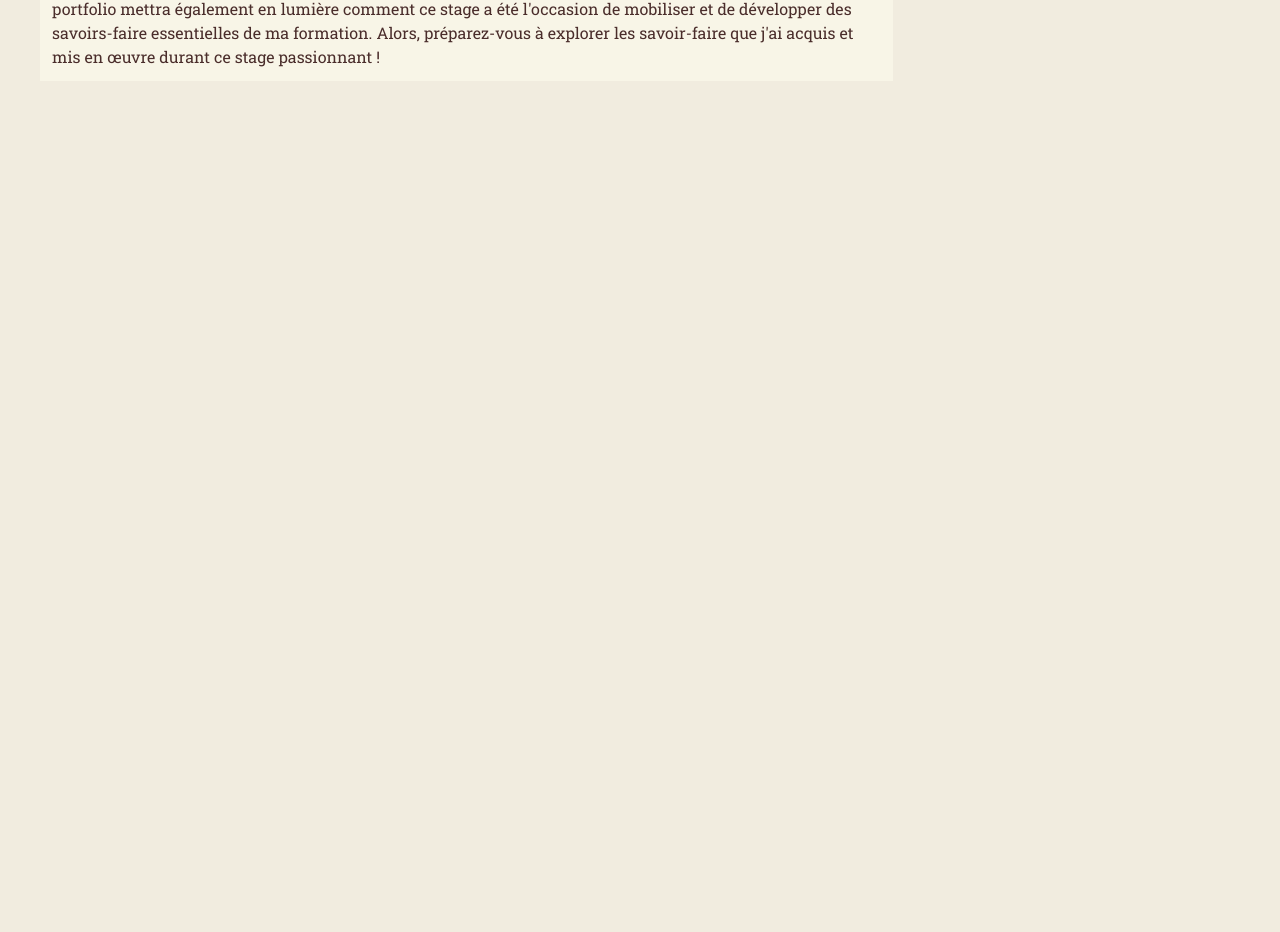
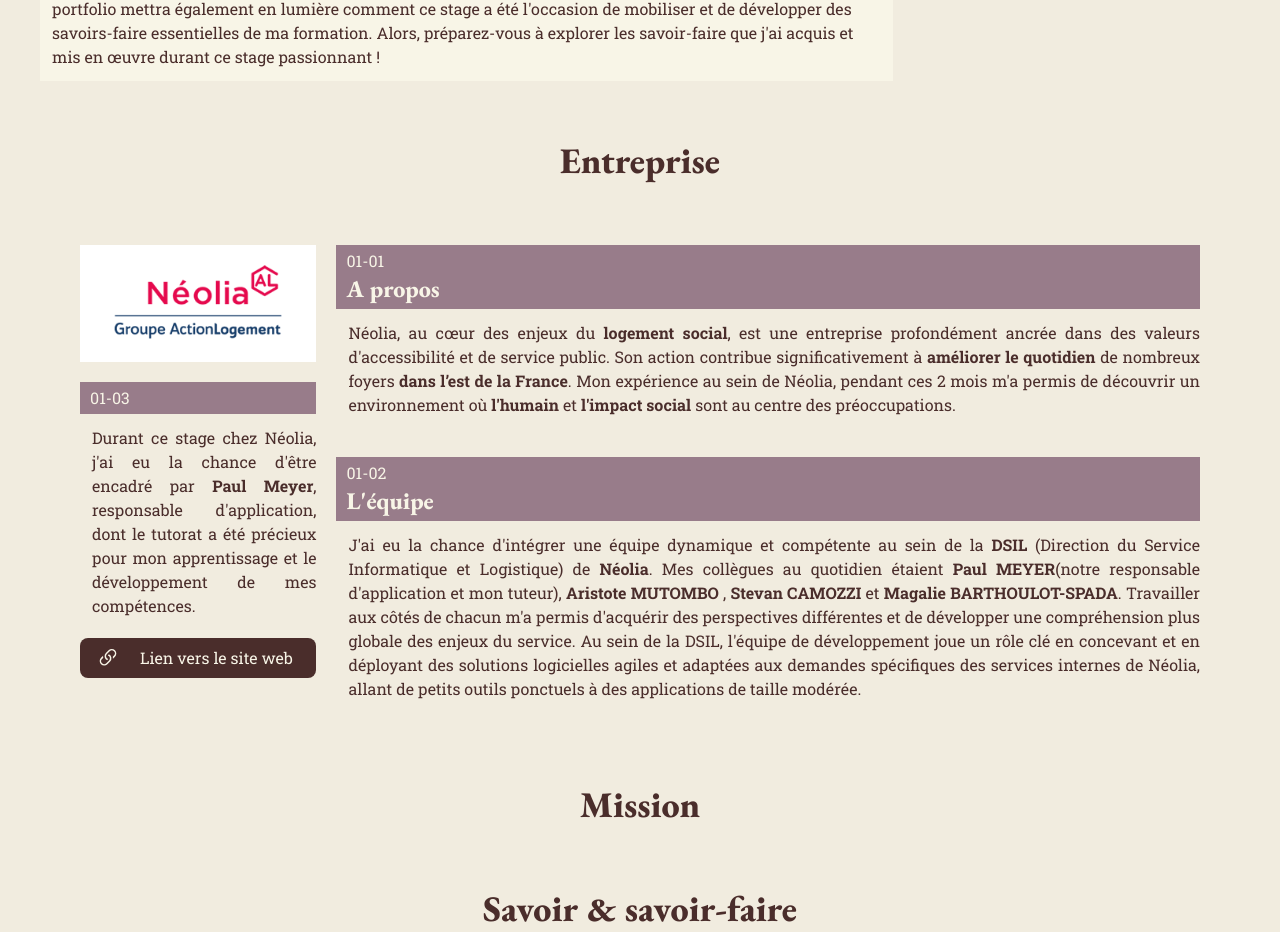
Before and after one commit to lynn2910/lynn2910.github.io, a SvelteKit app: page /portfolio/stage-but2 in a window 1280 px wide. Shown: the part 671-1603 px from the top of the page. Before the commit the page ends 800 px from the top, so only its background shows below. Built offline with nearby package versions, Linux system fonts and the light colour scheme.

Commit message:
feat(stage-but2): Add entreprise presentation and mobile layout for it

```diff
--- a/src/app.css
+++ b/src/app.css
@@ -10,14 +10,29 @@
 }
 
 p, label, a {
-    @apply font-display
+    @apply font-display;
 }
+
+a, button {
+    @apply cursor-none;
+}
+
+.btn {
+    @apply flex flex-row gap-5 items-center text-center bg-brown-coffee hover:bg-sepia transition-all duration-150 text-old-lace px-4 py-2 rounded-lg;
+}
+
 
 ::-moz-selection, ::selection {
     @apply bg-brown-coffee text-old-lace
 }
 
+h2 {
+    @apply font-extrabold font-title
+}
+
 body, html {
     width: 100%;
     height: 100%;
+
+    cursor: none !important;
 }
--- a/src/lib/components/navigation/Navbar.svelte
+++ b/src/lib/components/navigation/Navbar.svelte
@@ -25,7 +25,7 @@
 
 <nav class="overflow-hidden absolute">
     <button
-            class="fixed z-50 max-sm:top-3 max-sm:left-3 sm:hidden p-2 h-10 w-10 rounded-full bg-brown-coffee text-old-lace"
+            class="fixed z-[45] max-sm:top-3 max-sm:left-3 sm:hidden p-2 h-10 w-10 rounded-full bg-brown-coffee hover:bg-sepia transition-colors duration-150 text-old-lace"
             onclick={toggleNav}
             aria-label={opened ? "Fermer la navigation" : "Ouvrir la navigation"}
     >
--- /dev/null
+++ b/src/lib/components/presentation/PinkTitle.svelte
@@ -0,0 +1,11 @@
+<script lang="ts">
+	const {title, level = 2, subtitle}: { title: string, level?: number, subtitle: string } = $props();
+
+	const headingTag = `h${level}`;
+</script>
+
+<div class="bg-mountbatten-pink py-1 px-2.5 flex flex-col items-start">
+    <p class="m-0 text-old-lace font-title">{subtitle}</p>
+    <svelte:element this={headingTag}
+                    class="text-old-lace font-bold text-2xl text-left">{title}</svelte:element>
+</div>
--- a/src/routes/portfolio/stage-but2/+page.svelte
+++ b/src/routes/portfolio/stage-but2/+page.svelte
@@ -2,13 +2,18 @@
 	import Navbar from "$lib/components/navigation/Navbar.svelte";
 	import {base} from "$app/paths";
 	import But2Grid from "$lib/components/illustrations/But2Grid.svelte";
+	import PinkTitle from "$lib/components/presentation/PinkTitle.svelte";
 
 	const links: { href: string, name: string }[] = [
-		{href: '#', name: "Entreprise"},
-		{href: '#', name: "Mission"},
-		{href: '#', name: "Savoir-faire"},
+		{href: '#entreprise', name: "Entreprise"},
+		{href: '#mission', name: "Mission"},
+		{href: '#savoir_faire', name: "Savoir-faire"},
 	]
 </script>
+
+<svelte:head>
+    <title>Portfolio de stage | BUT2 2024-2025</title>
+</svelte:head>
 
 <Navbar>
     {#snippet left()}
@@ -54,3 +59,80 @@
         savoirs-faire essentielles de ma formation. Alors, préparez-vous à explorer les savoir-faire que j'ai acquis et
         mis en œuvre durant ce stage passionnant !</p>
 </div>
+
+<div>
+    <h2 id="entreprise" class="text-4xl text-center mt-3 mb-16">Entreprise</h2>
+
+    <div class="flex flex-col lg:flex-row gap-5 mx-5 sm:mx-10 md:mx-20 2xl:mx-56">
+        <div class="flex flex-col gap-5">
+
+            <img src="/images/neolia_logo.png" loading="eager"
+                 class="w-64 lg:w-full"
+                 alt="Logo Néolia"/>
+
+            <div>
+                <PinkTitle title="" subtitle="01-03"/>
+                <p class="ml-3 mt-3 mb-5 text-justify">
+                    Durant ce stage chez Néolia, j'ai eu la chance d'être encadré par <b>Paul Meyer</b>, responsable
+                    d'application, dont le tutorat a été précieux pour mon apprentissage et le développement de mes
+                    compétences.
+                </p>
+
+                <a href="https://www.neolia.fr/" target="_blank" class="btn max-lg:hidden">
+                    <svg xmlns="http://www.w3.org/2000/svg" width="24" height="24" fill="currentColor"
+                         class="bi bi-link-45deg " viewBox="0 0 16 16">
+                        <path d="M4.715 6.542 3.343 7.914a3 3 0 1 0 4.243 4.243l1.828-1.829A3 3 0 0 0 8.586 5.5L8 6.086a1 1 0 0 0-.154.199 2 2 0 0 1 .861 3.337L6.88 11.45a2 2 0 1 1-2.83-2.83l.793-.792a4 4 0 0 1-.128-1.287z"/>
+                        <path d="M6.586 4.672A3 3 0 0 0 7.414 9.5l.775-.776a2 2 0 0 1-.896-3.346L9.12 3.55a2 2 0 1 1 2.83 2.83l-.793.792c.112.42.155.855.128 1.287l1.372-1.372a3 3 0 1 0-4.243-4.243z"/>
+                    </svg>
+                    Lien vers le site web
+                </a>
+            </div>
+        </div>
+
+        <div class="flex flex-col gap-5">
+            <div>
+                <PinkTitle title="A propos" subtitle="01-01"/>
+                <p class="ml-3 mt-3 mb-5 text-justify">Néolia, au cœur des enjeux du <b>logement social</b>, est une
+                    entreprise
+                    profondément ancrée dans des valeurs d'accessibilité et de service public. Son action contribue
+                    significativement à <b>améliorer le quotidien</b> de nombreux foyers <b>dans l’est de la France</b>.
+
+                    Mon expérience au sein de Néolia, pendant ces 2 mois m'a permis de découvrir un environnement où
+                    <b>l'humain</b> et <b>l'impact social</b> sont au centre des préoccupations.</p>
+            </div>
+
+            <div>
+                <PinkTitle title="L'équipe" subtitle="01-02"/>
+                <p class="ml-3 mt-3 mb-5 text-justify">
+                    J'ai eu la chance d'intégrer une équipe dynamique et compétente au sein de la <b>DSIL</b> (Direction
+                    du
+                    Service Informatique et Logistique) de <b>Néolia</b>. Mes collègues au quotidien étaient <b>Paul
+                    MEYER</b>(notre responsable d'application et mon tuteur), <b>Aristote MUTOMBO</b> , <b>Stevan
+                    CAMOZZI</b> et <b>Magalie BARTHOULOT-SPADA</b>. Travailler aux côtés de chacun m'a permis d'acquérir
+                    des
+                    perspectives différentes et de développer une compréhension plus globale des enjeux du service.
+
+                    Au sein de la DSIL, l'équipe de développement joue un rôle clé en concevant et en déployant des
+                    solutions logicielles agiles et adaptées aux demandes spécifiques des services internes de Néolia,
+                    allant de petits outils ponctuels à des applications de taille modérée.
+                </p>
+            </div>
+        </div>
+    </div>
+
+    <!--    <div class="grid grid-cols-1 sm:grid-cols-4 ">-->
+    <!--        <div class="col-span-full sm:col-span-1 flex flex-col gap-5">-->
+
+    <!--        </div>-->
+
+    <!--        -->
+    <!--    </div>-->
+</div>
+
+<div>
+    <h2 id="mission" class="text-4xl text-center my-16">Mission</h2>
+</div>
+
+<div>
+    <h2 id="savoir_faire" class="text-4xl text-center my-16">Savoir & savoir-faire</h2>
+</div>
```
Also changed, not shown: static/images/neolia_logo.png (added).
